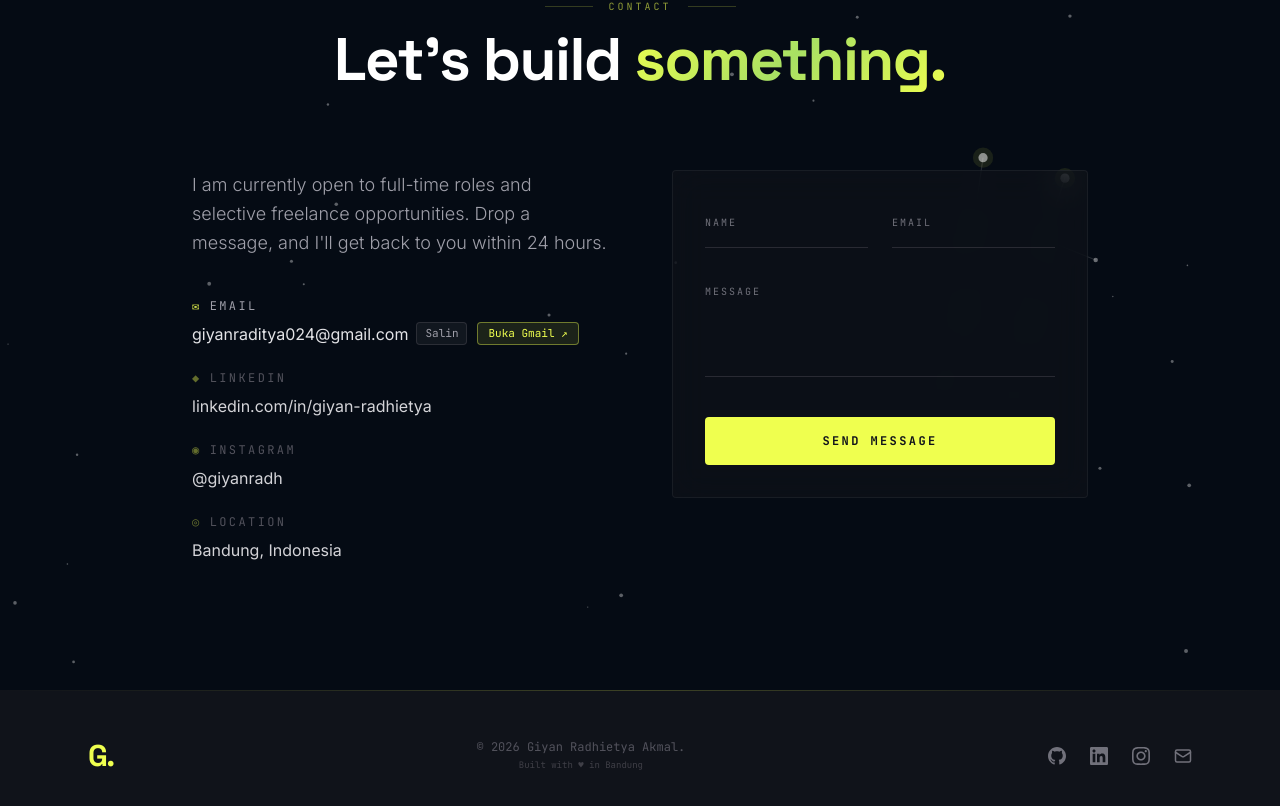
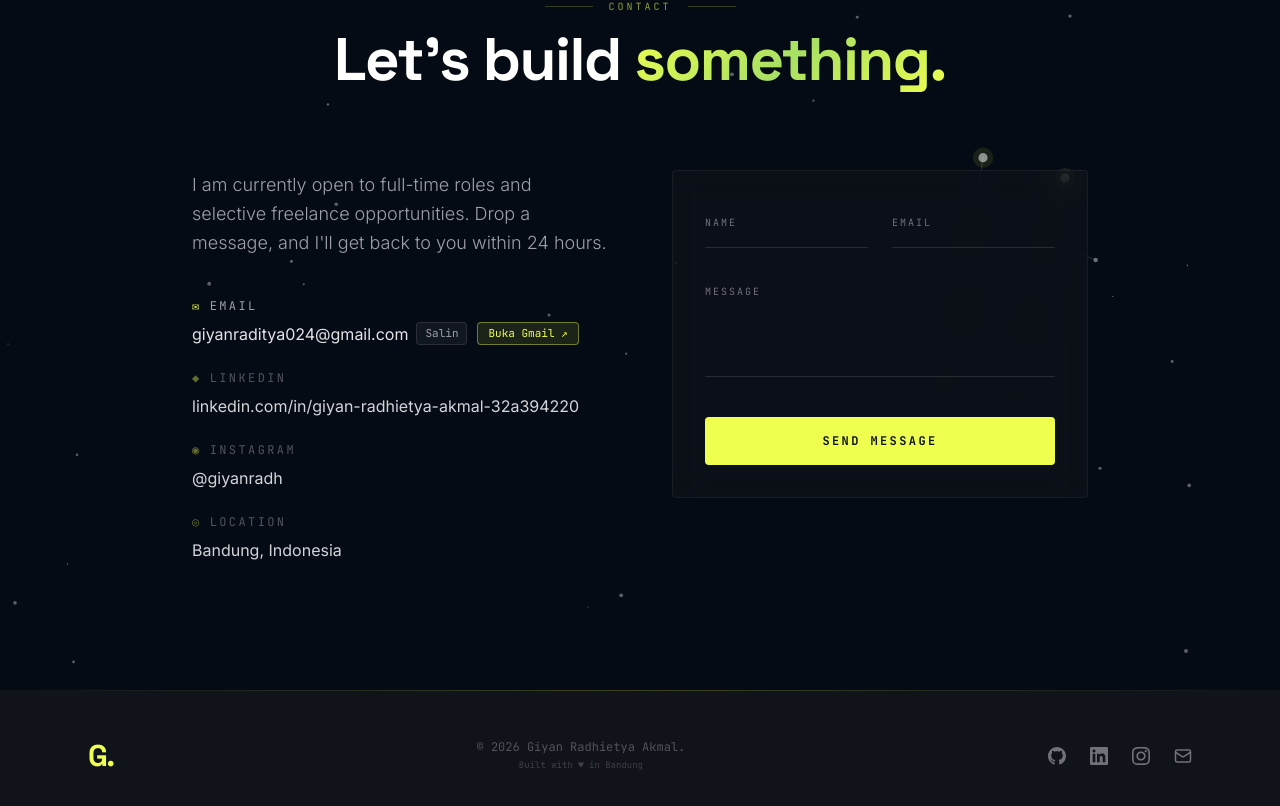
Before and after one commit to GiyanRa/Portofolio, a React (Vite) app: page / in a window 1280 px wide. Shown: the part 8119-8925 px from the top of the page. Built offline with nearby package versions, Linux system fonts and the light colour scheme.

Commit message:
Update LinkedIn profile URL

```diff
--- a/src/App.tsx
+++ b/src/App.tsx
@@ -845,7 +845,7 @@ function Hero() {
 
   const socialLinks = [
     { label: 'GitHub', href: 'https://github.com/GiyanRa', icon: <GithubIcon /> },
-    { label: 'LinkedIn', href: 'https://www.linkedin.com/in/giyan-radhietya-32a394220/', icon: <LinkedInIcon /> },
+    { label: 'LinkedIn', href: 'https://www.linkedin.com/in/giyan-radhietya-akmal-32a394220/', icon: <LinkedInIcon /> },
     { label: 'Instagram', href: 'https://www.instagram.com/giyanradh/', icon: <InstagramIcon /> },
     { label: 'Email', href: 'mailto:giyanraditya024@gmail.com', icon: <EmailIcon /> },
   ]
@@ -1980,7 +1980,7 @@ function Contact() {
 
               {/* Tautan lainnya */}
               {[
-                { k: 'LinkedIn', v: 'linkedin.com/in/giyan-radhietya', href: 'https://www.linkedin.com/in/giyan-radhietya-32a394220/', icon: '◆' },
+                { k: 'LinkedIn', v: 'linkedin.com/in/giyan-radhietya-akmal-32a394220', href: 'https://www.linkedin.com/in/giyan-radhietya-akmal-32a394220/', icon: '◆' },
                 { k: 'Instagram', v: '@giyanradh', href: 'https://www.instagram.com/giyanradh/', icon: '◉' },
                 { k: 'Location', v: 'Bandung, Indonesia', href: null, icon: '◎' },
               ].map(({ k, v, href, icon }) => (
@@ -2104,7 +2104,7 @@ function Footer() {
         <div className="flex gap-5 md:gap-6 justify-center items-center">
           {[
             { icon: <GithubIcon />, url: 'https://github.com/GiyanRa', label: 'GitHub' },
-            { icon: <LinkedInIcon />, url: 'https://www.linkedin.com/in/giyan-radhietya-32a394220/', label: 'LinkedIn' },
+            { icon: <LinkedInIcon />, url: 'https://www.linkedin.com/in/giyan-radhietya-akmal-32a394220/', label: 'LinkedIn' },
             { icon: <InstagramIcon />, url: 'https://www.instagram.com/giyanradh/', label: 'Instagram' },
             { icon: <EmailIcon />, url: 'mailto:giyanraditya024@gmail.com', label: 'Email' },
           ].map(s => (
```
